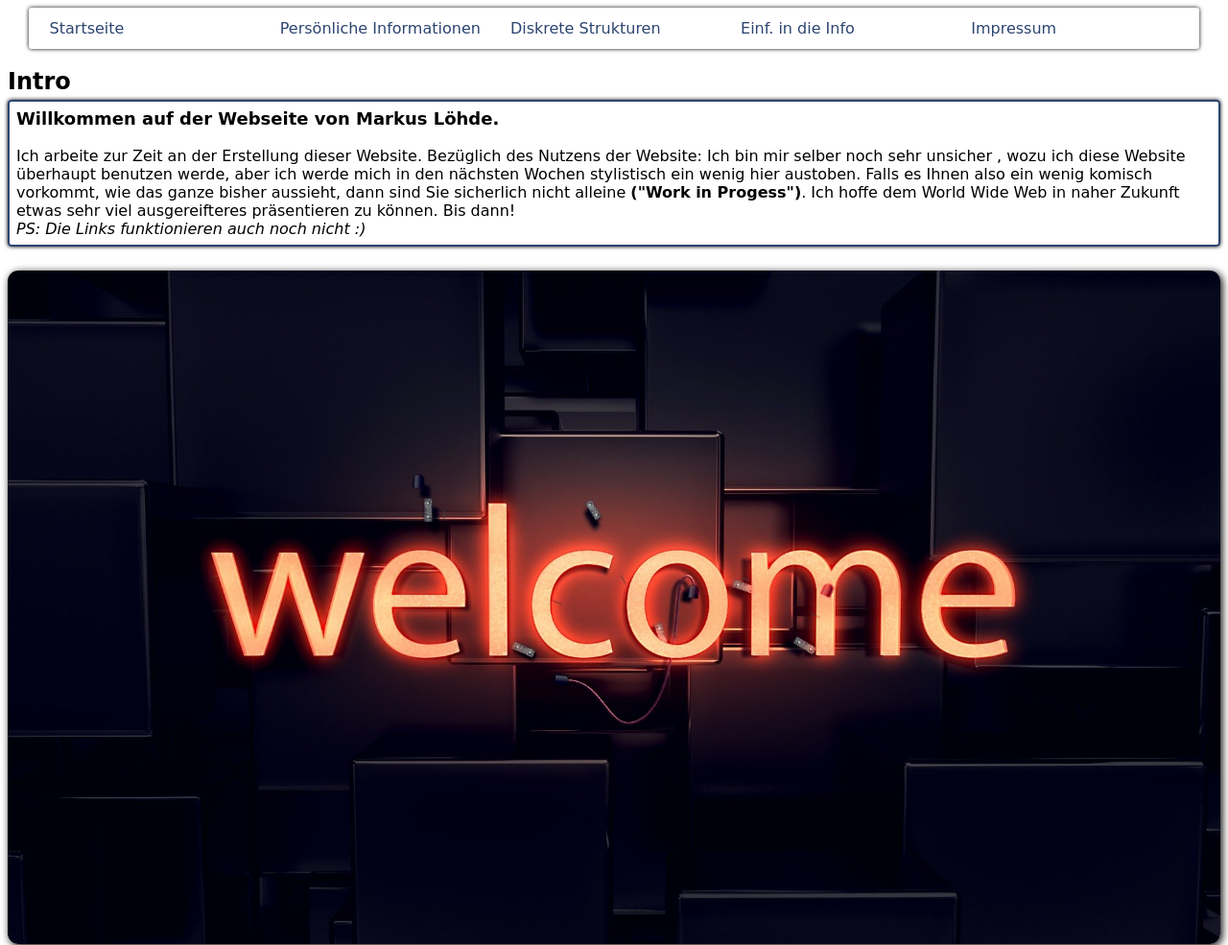
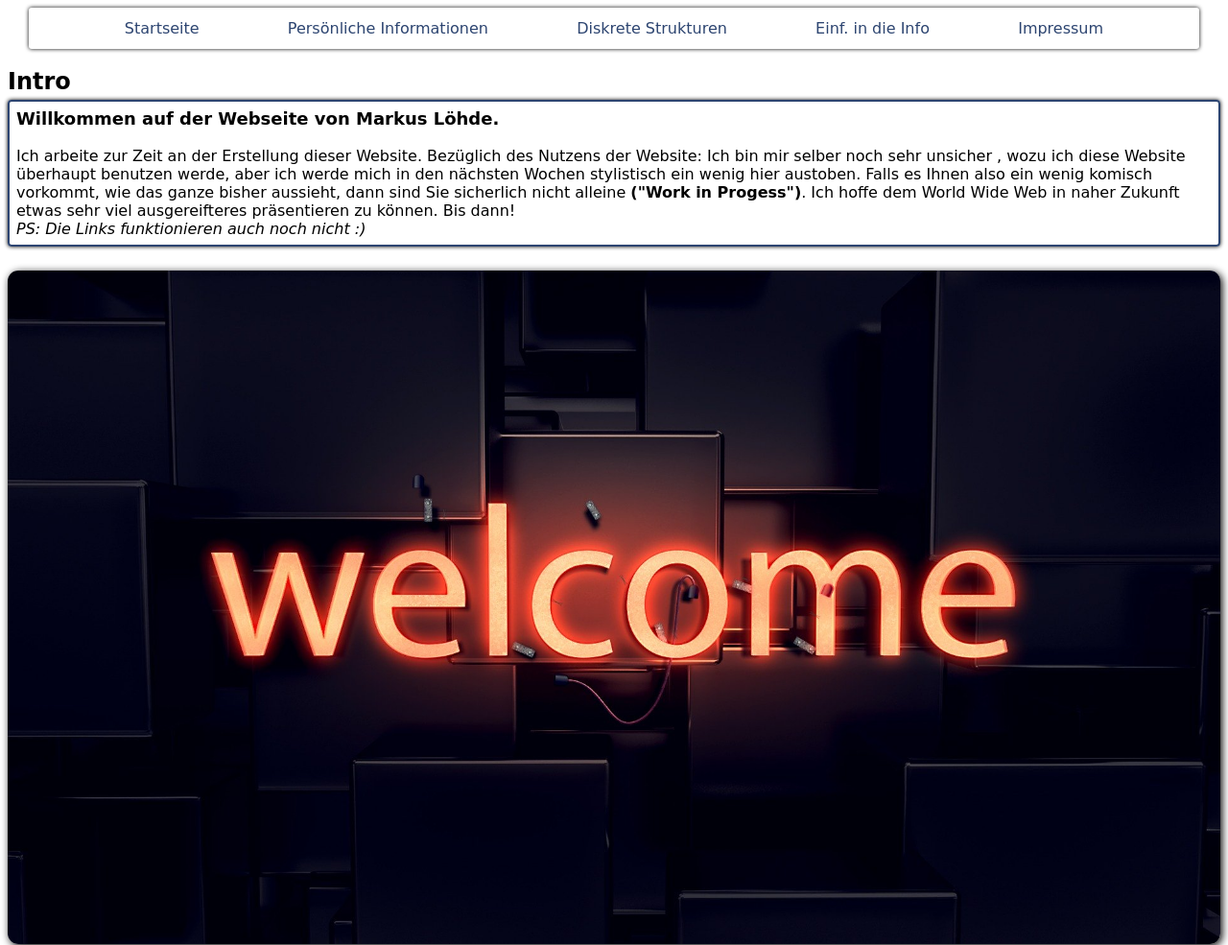
Before and after one commit to 1999Markus/html-data, a plain HTML site: page index.html in a window 1280 px wide. Shown: the top 985 px of the page at 96% size. Drawn offline with Linux system fonts and the light colour scheme; a web font is replaced by a local one.

Commit message:
Jetzt aber

```diff
--- a/styleSheetIndex.css
+++ b/styleSheetIndex.css
@@ -4,7 +4,6 @@
 }
 .header{
     display: flex;
-    justify-content: center;
     position: -webkit-sticky;
     position: sticky;
     width: 95%;
@@ -14,18 +13,16 @@
     margin: 0px auto;
     top: 0px;
     background-color: white;
+    justify-content: space-evenly;
 }
 .Person{
-    position: relative;
-    display: inline-block;
     color: #2D4571;
     text-decoration: none;
     border: white solid 1px;
     padding: 1px;
     border-radius: 3px;
     background-color: white;
-    margin: 0px 10px;
-    flex: 1 1 0px;
+    text-align: center;
 }
 .Person:hover{
     color:#7689A9;
--- a/styleSheetPerson.css
+++ b/styleSheetPerson.css
@@ -3,7 +3,6 @@ body{
 }
 .header{
     display: flex;
-    justify-content: center;
     position: -webkit-sticky;
     position: sticky;
     width: 95%;
@@ -13,18 +12,16 @@ body{
     margin: 0px auto;
     top: 0px;
     background-color: white;
+    justify-content: space-evenly;
 }
 .Person{
-    position: relative;
-    display: inline-block;
     color: #2D4571;
     text-decoration: none;
     border: white solid 1px;
     padding: 1px;
     border-radius: 3px;
     background-color: white;
-    margin: 0px 10px;
-    flex: 1 1 0px;
+    text-align: center;
 }
 .Person:hover{
     color:#7689A9;
```
